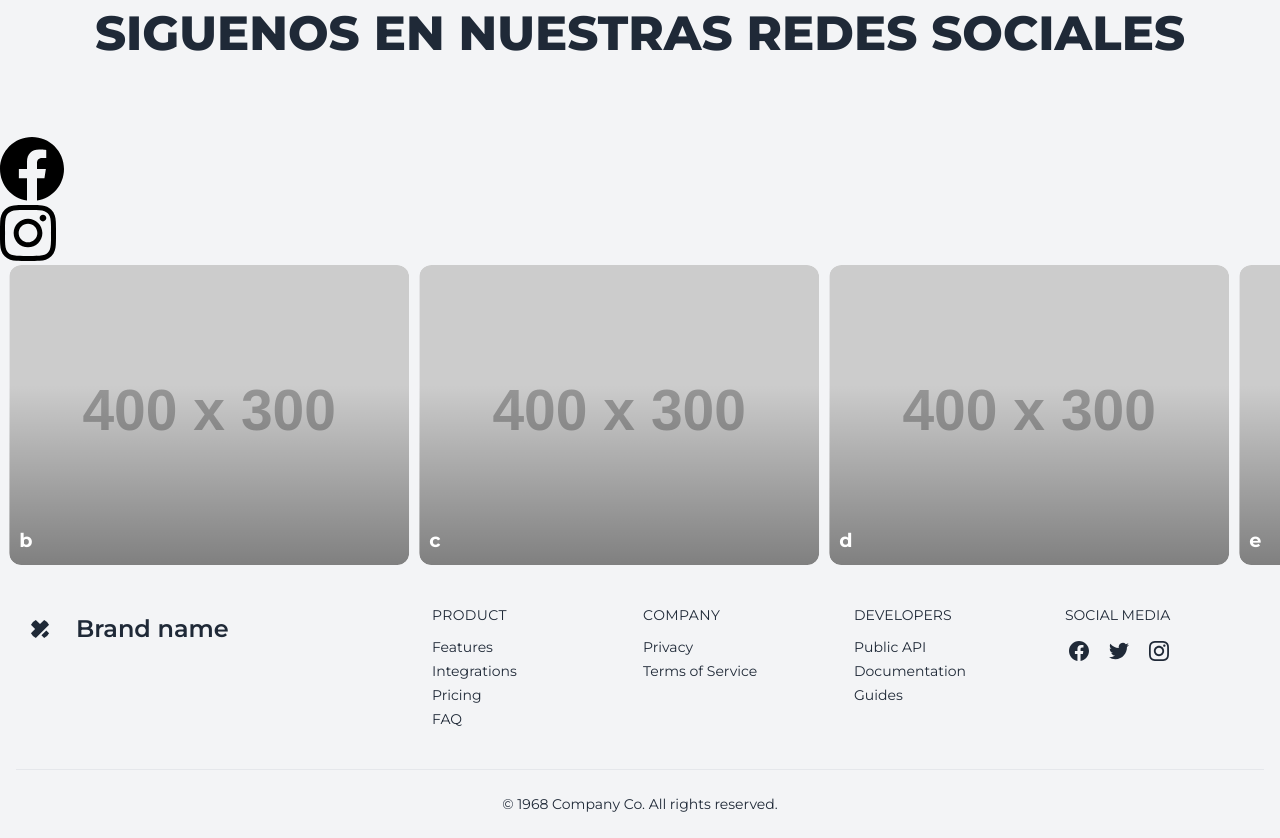
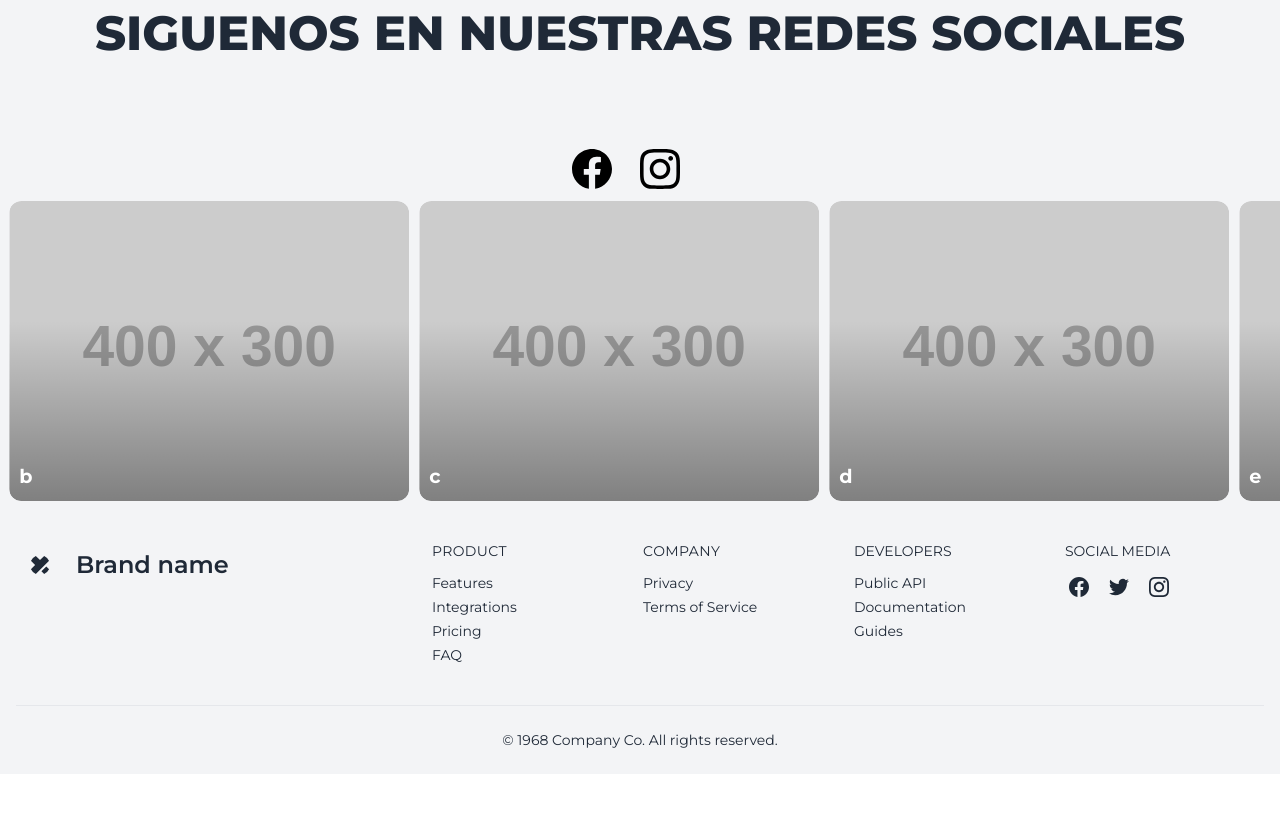
Before and after one commit to Edgar767/RoboTools, a React (Vite) app: page /inicio in a window 1280 px wide. Shown: the part 4620-5458 px from the top of the page. After the commit the page ends 5394 px from the top, so only its background shows below. Built offline with nearby package versions, Linux system fonts and the light colour scheme; what tailwindcss-hero-patterns would draw is missing.

Commit message:
Modificaciones

```diff
--- a/src/Pages/Inicio.jsx
+++ b/src/Pages/Inicio.jsx
@@ -251,23 +251,25 @@ const Inicio = () => {
 
         <h4 className="title color-variation-1 mt-8 mb-20 text-center text-5xl font-extrabold">SIGUENOS EN NUESTRAS REDES SOCIALES</h4>
 
-        <div className="flex items-center">
+    <div className="flex items-center justify-center">
+        <div className="flex items-center mr-5">
             <Link to="https://www.facebook.com/Robotools">
               <img
-                className="h-10 w-auto md:h-12 lg:h-16 mr-2"
+                className="h-10 w-10 md:h-12 lg:h-16 mr-2"
                 src="/icons/facebook.svg"
               />
             </Link>
         </div>
 
-        <div className="flex items-center">
+        <div className="flex items-center mr-5">
             <Link to="https://www.instagram.com/robotools.rt/">
               <img
-                className="h-10 w-auto md:h-12 lg:h-16 mr-2"
+                className="h-10 w-10 md:h-12 lg:h-16 mr-2"
                 src="/icons/instagram.svg"
               />
             </Link>
         </div>
+    </div>
 
         <InfiniteCarrusel
           cards={InfiniteCarruselData} autoPause={true}
```
